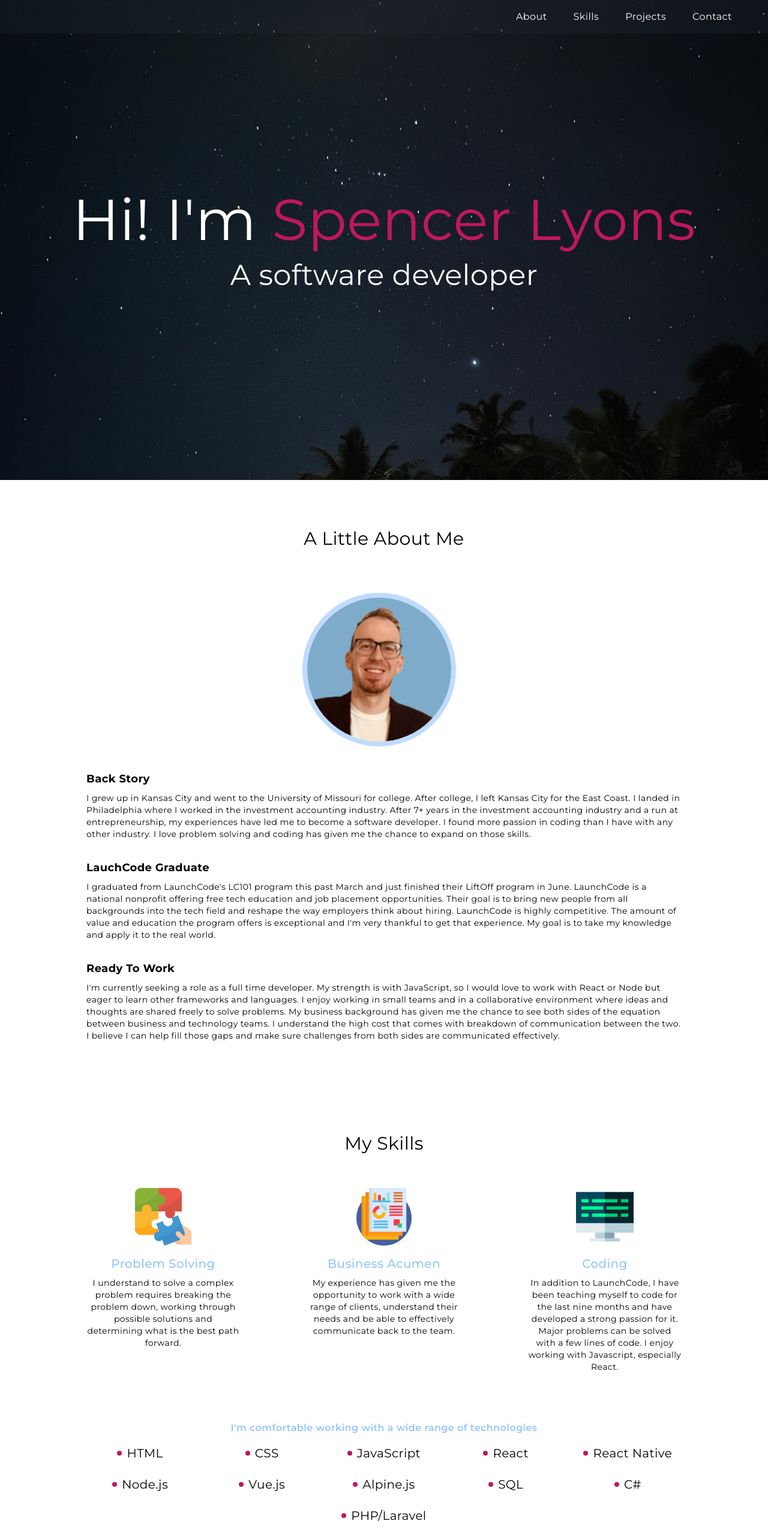
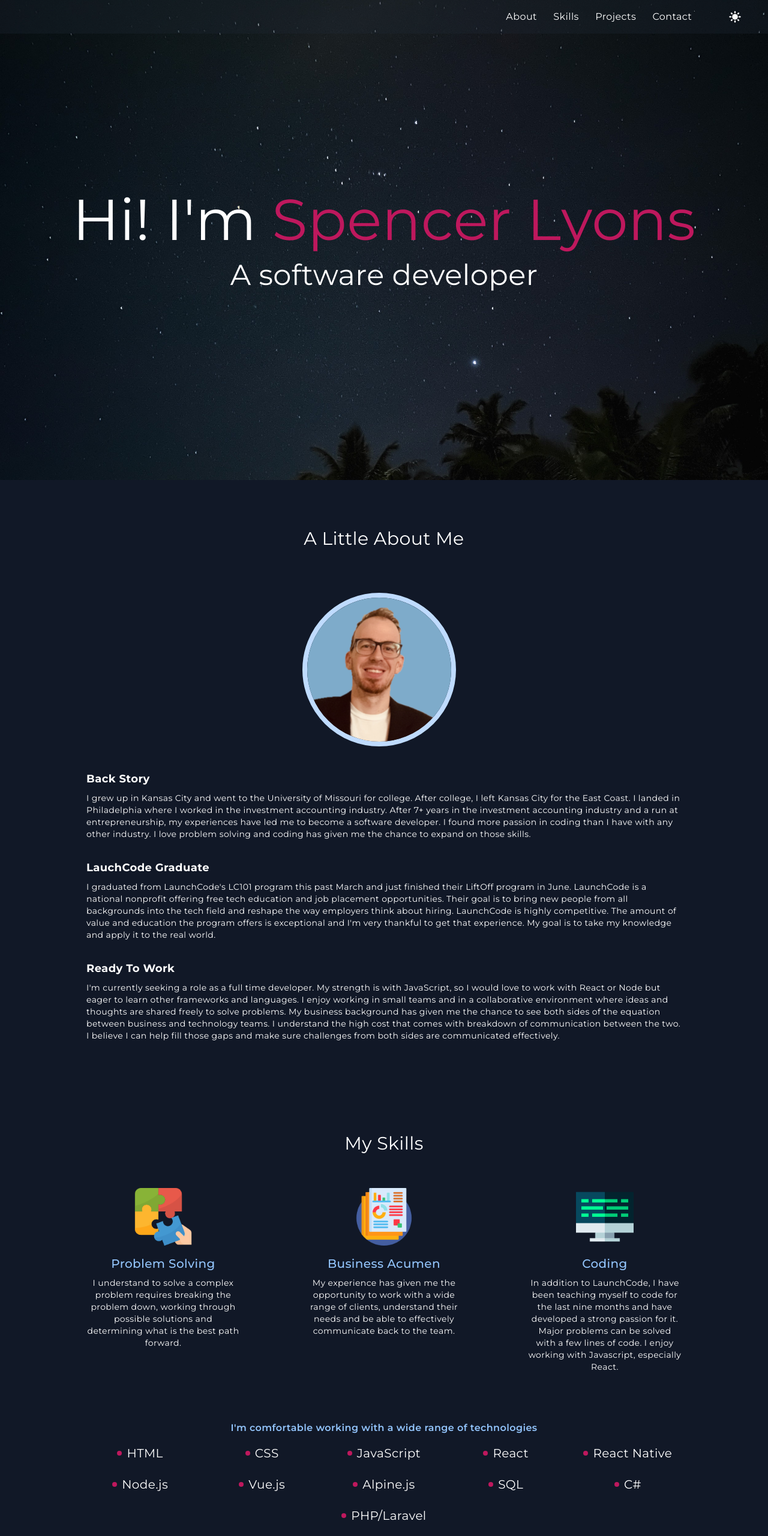
Before and after one commit to Spencer30/portfolio, a website: page index.html in a window 1280 px wide. Shown: the top 2560 px of the page at 60% size. Drawn offline with nearby package versions, Linux system fonts and the light colour scheme; files whose address does not match are found by name.

Commit message:
wip - adding dark mode

```diff
--- a/app.css
+++ b/app.css
@@ -6,8 +6,12 @@ body{
 font-family: 'Montserrat', sans-serif;
 }
 
+.bg-image-dark {
+ background-image: url("/images/darkSky.jpg");
+}
+
 .bg-image {
- background-image: url("/darkSky.jpg");
+  background-image: url("/images/beach.jpg");
 }
 
 .w-100 { width: 30rem; }
--- a/index.html
+++ b/index.html
@@ -24,7 +24,7 @@
     <script src="/app.js" ></script>
     <title>Spencer Lyons Portfolio</title>
   </head>
-  <body class="h-full bg-red tracking-wide relative" x-data="{modal:false}">
+  <body class="h-full tracking-wide relative" x-data="{modal:false, darkMode:true}">
     <!-- Header-->
     <div
       class="absolute w-full bg-gray-800 bg-opacity-30 flex justify-end"
@@ -45,12 +45,22 @@
         <a href="#contact" class="text-white hover:text-pink-700 cursor-pointer"
           >Contact</a
         >
+        <div class="sun text-white flex flex-end ml-4 sm:ml-8 cursor-pointer" x-show="darkMode" @click="darkMode = false">
+          <svg xmlns="http://www.w3.org/2000/svg" class="h-6 w-6" viewBox="0 0 20 20" fill="currentColor">
+            <path fill-rule="evenodd" d="M10 2a1 1 0 011 1v1a1 1 0 11-2 0V3a1 1 0 011-1zm4 8a4 4 0 11-8 0 4 4 0 018 0zm-.464 4.95l.707.707a1 1 0 001.414-1.414l-.707-.707a1 1 0 00-1.414 1.414zm2.12-10.607a1 1 0 010 1.414l-.706.707a1 1 0 11-1.414-1.414l.707-.707a1 1 0 011.414 0zM17 11a1 1 0 100-2h-1a1 1 0 100 2h1zm-7 4a1 1 0 011 1v1a1 1 0 11-2 0v-1a1 1 0 011-1zM5.05 6.464A1 1 0 106.465 5.05l-.708-.707a1 1 0 00-1.414 1.414l.707.707zm1.414 8.486l-.707.707a1 1 0 01-1.414-1.414l.707-.707a1 1 0 011.414 1.414zM4 11a1 1 0 100-2H3a1 1 0 000 2h1z" clip-rule="evenodd" />
+          </svg>
+        </div>
+        <div class="moon text-white flex flex-end ml-4 sm:ml-8 cursor-pointer" x-show="!darkMode" @click="darkMode = true">
+          <svg xmlns="http://www.w3.org/2000/svg" class="h-6 w-6" viewBox="0 0 20 20" fill="currentColor">
+            <path d="M17.293 13.293A8 8 0 016.707 2.707a8.001 8.001 0 1010.586 10.586z" />
+          </svg>
+        </div>
       </div>
     </div>
     <!-- END Header -->
 
     <!-- Jumbotron -->
-    <div class="h-screen flex justify-center items-center bg-image bg-cover">
+    <div class="h-screen flex justify-center items-center bg-cover" :class="darkMode ? 'bg-image-dark' : 'bg-image' ">
       <div class="block text-center">
         <h1 class="text-white text-3xl sm:text-6xl lg:text-8xl">
           Hi! I'm <span class="text-pink-700">Spencer Lyons</span>
@@ -74,11 +84,11 @@
     <!-- END Jumbotron -->
 
     <!--main content-->
-    <div class="flex flex-col items-center w-full">
+    <div class="flex flex-col items-center w-full" :class="darkMode ? 'bg-gray-900 text-white' : '' ">
       <article class="max-w-5xl">
         <!-- About Section-->
         <section class="h-full py-10 px-4" id="about">
-          <h2 class="text-black text-center py-10 text-3xl">
+          <h2 class="text-center py-10 text-3xl">
             A Little About Me
           </h2>
           <div class="flex justify-between w-full">
@@ -103,8 +113,8 @@
         <!-- Skills Section-->
         <section class="h-full py-10 px-4" id="skills">
           <div class="flex flex-col h-full">
-            <h2 class="text-black text-center py-10 text-3xl">My Skills</h2>
-            <div class="flex justify-between w-full flex-wrap mb-10">
+            <h2 class="text-center py-10 text-3xl">My Skills</h2>
+            <div class="flex justify-center md:justify-between w-full flex-wrap mb-10 gap-8">
               <div class="w-64 text-center">
                 <div class="w-full flex justify-center">
                   <img src="/images/jigsaw.png" class="h-24 w-24 my-4" />
@@ -157,8 +167,8 @@
         <!-- Projects Section-->
         <section class="h-full py-10 px-4" id="projects">
           <div class="flex flex-col h-full">
-            <h2 class="text-black text-center py-10 text-3xl">My Projects</h2>
-            <div class="flex justify-between w-full flex-wrap mb-10 gap-8">
+            <h2 class="text-center py-10 text-3xl">My Projects</h2>
+            <div class="flex justify-center md:justify-evenly w-full flex-wrap mb-10 gap-8">
               <template x-for="pro in projects">
                 <!-- Project Card -->
               <div class="max-w-sm p-3 cursor-pointer" @click="modal = true" >
```
Also changed, not shown: dist/app.css.
